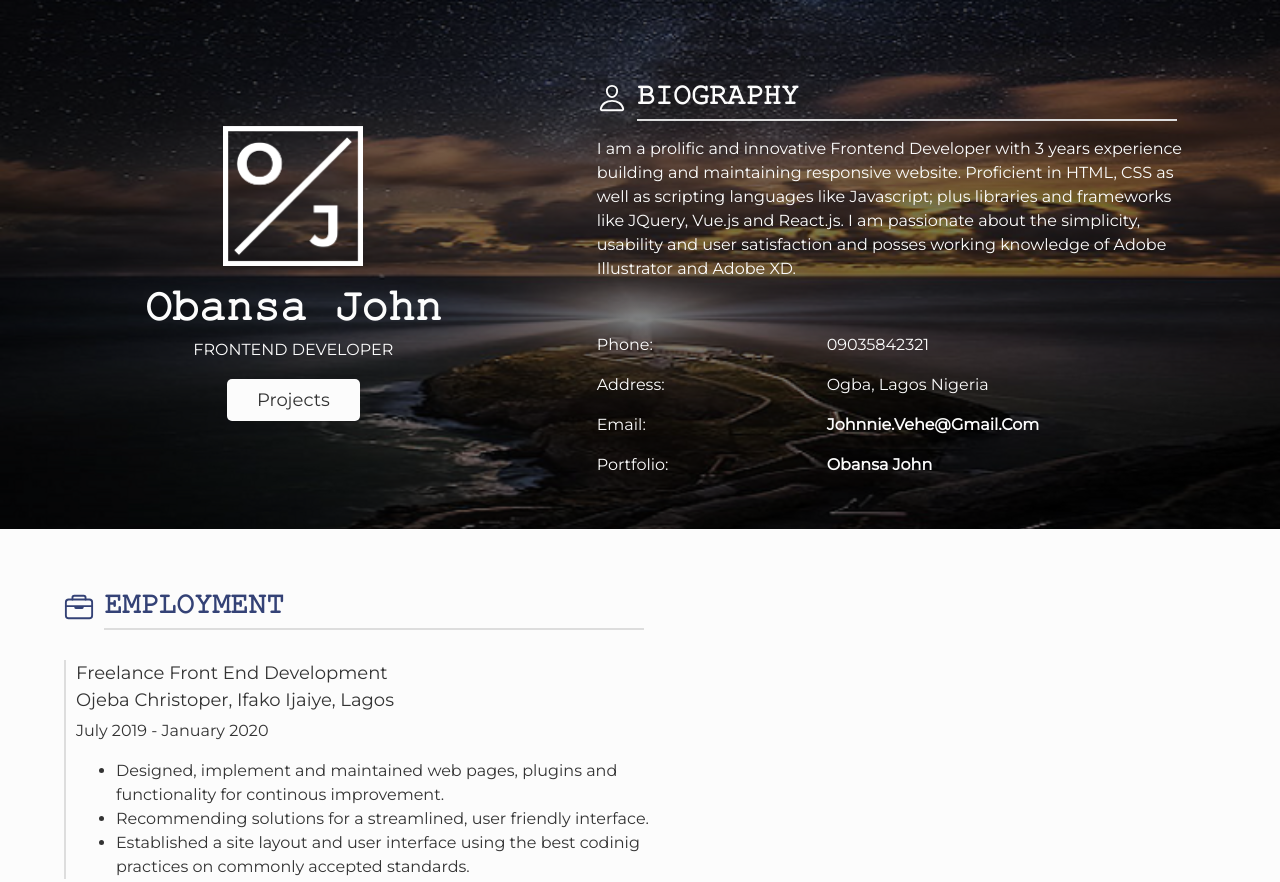
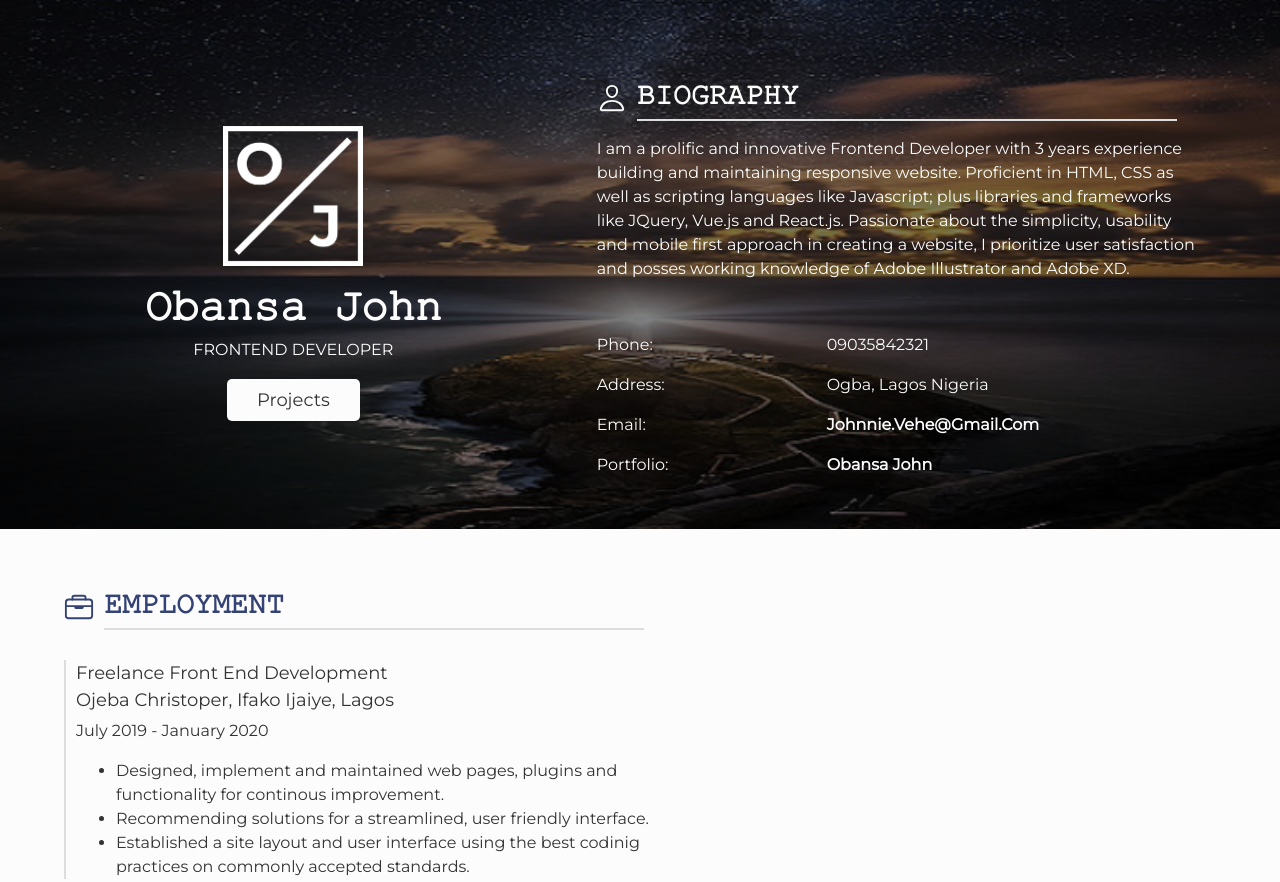
Before and after one commit to ozo-vehe/HNGi8-Stage-Two-Task, a plain HTML site: page index.html in a window 1280 px wide. Shown: the top 882 px of the page. Drawn offline with nearby package versions, Linux system fonts and the light colour scheme.

Commit message:
Update index.html

```diff
--- a/index.html
+++ b/index.html
@@ -29,8 +29,9 @@
                         3 years experience building and maintaining responsive
                         website. Proficient in HTML, CSS as well as scripting
                         languages like Javascript; plus libraries and frameworks
-                        like JQuery, Vue.js and React.js. I am passionate about
-                        the simplicity, usability and user satisfaction and
+                        like JQuery, Vue.js and React.js. Passionate about the
+                        simplicity, usability and mobile first approach in
+                        creating a website, I prioritize user satisfaction and
                         posses working knowledge of Adobe Illustrator and Adobe
                         XD.
                     </p>
```
